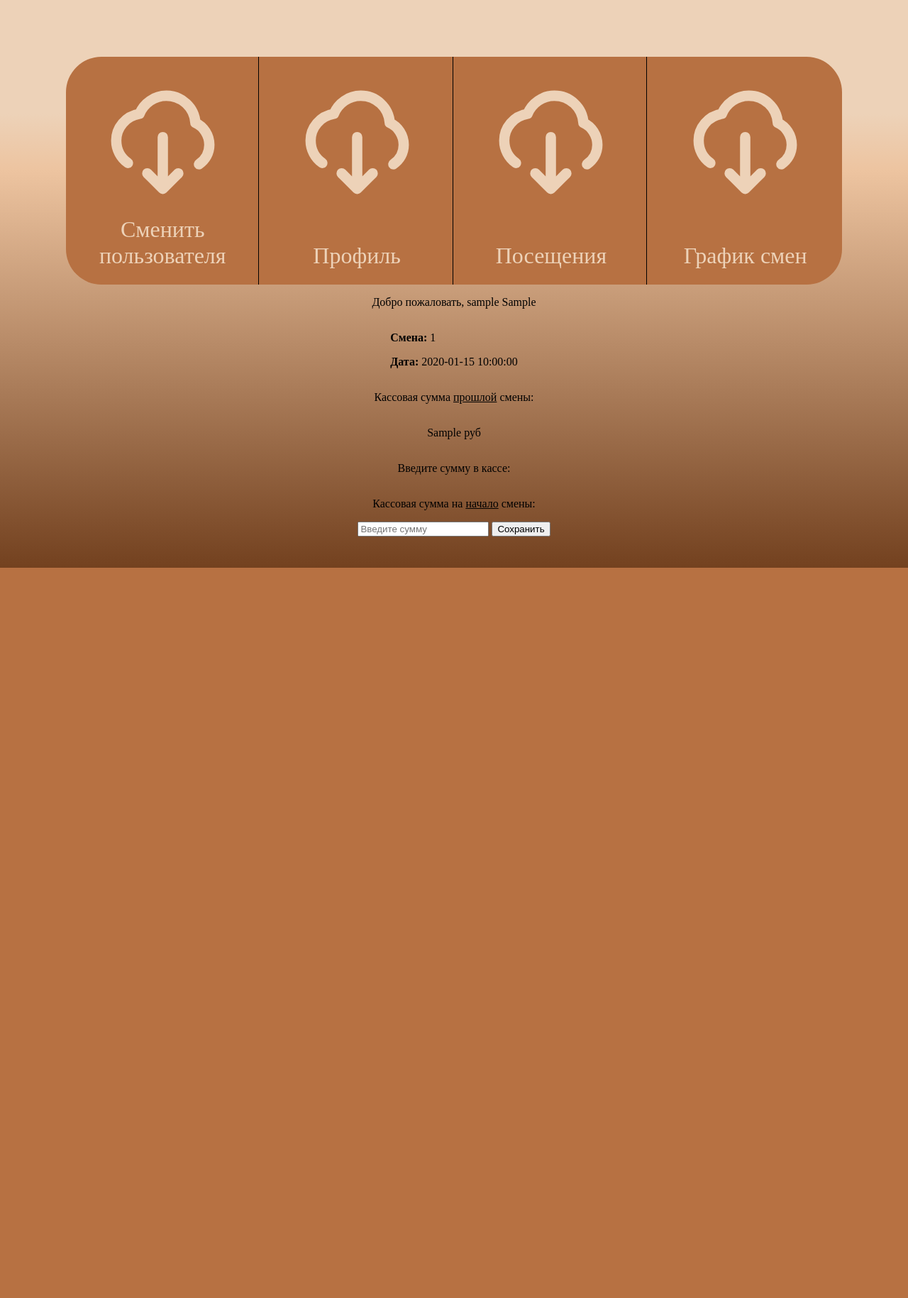
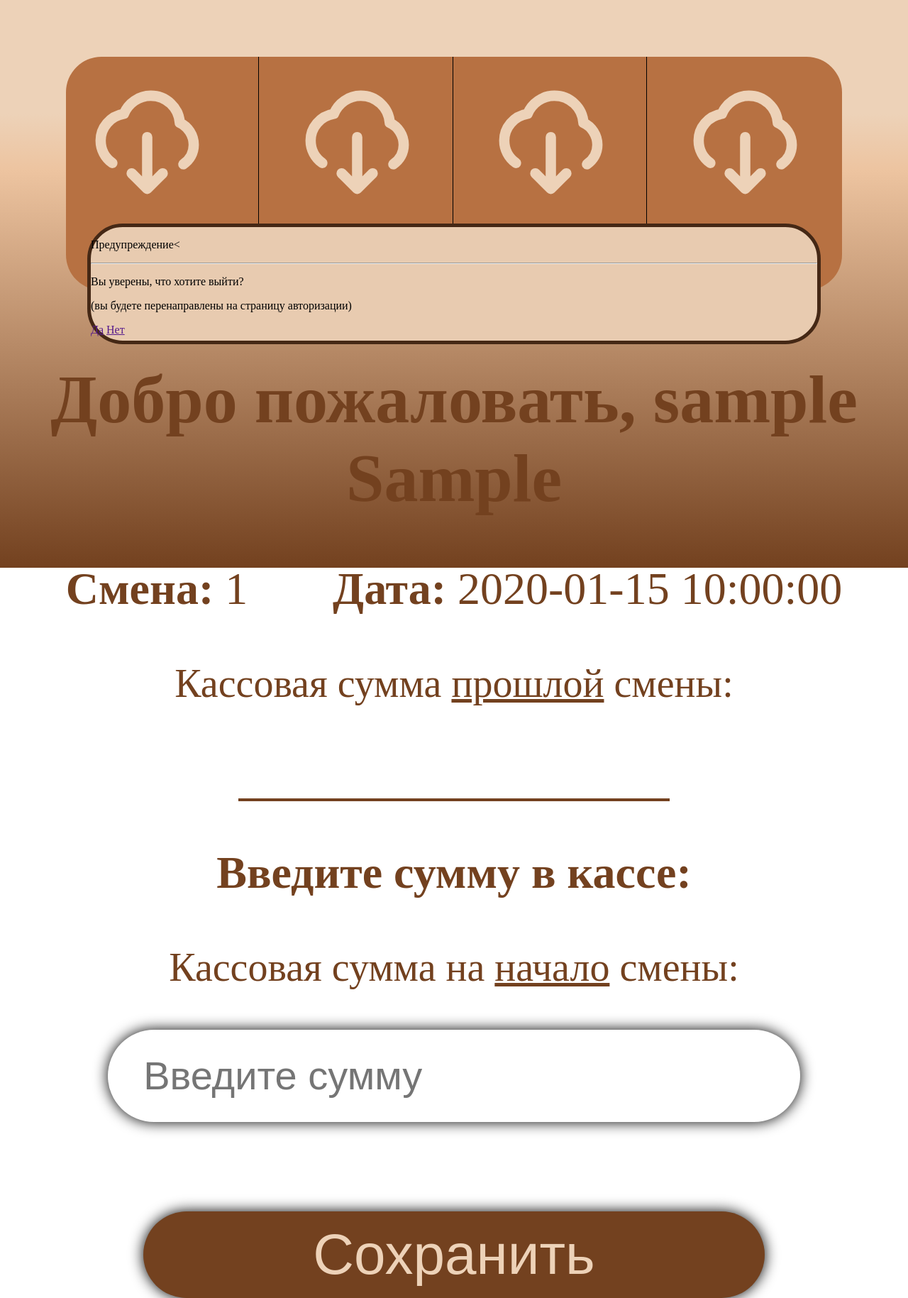
Before and after one commit to Baohas/kotocafe, a Flask app: template templates/dashboard.html in a window 1280 px wide. Shown: the whole page at 71% size. Before the commit the page ends 800 px from the top, so only its background shows below. Run offline with Flask 3, Linux system fonts and the light colour scheme; the template is opened without the code that fills it: most values are stand-ins (such as "Sample title", 1, 10 or a date in 2020).

Commit message:
80% complete dashboard Added DB link Started work on session closing

```diff
--- a/main.py
+++ b/main.py
@@ -1,13 +1,18 @@
 from flask import Flask, render_template, request, redirect, url_for, session
 import sqlite3
+
 app = Flask(__name__)
 app.secret_key = 'my_strong_secret_key_hz'
-
+import DB_utils
 #функция подключения к БД
 def get_db_connection():
     conn = sqlite3.connect('kotocafe.db')
     conn.row_factory = sqlite3.Row
     return conn
+
+@app.route('/')
+def log_in():
+    return redirect('/login')
 
 # Маршрут для страницы авторизации
 @app.route('/login', methods=['GET'])
@@ -20,7 +25,7 @@ def authenticate():
 
     username = request.form['username']
     password = request.form['password']
-    print(username,password)
+
     conn = get_db_connection()
     user = conn.execute(
         'SELECT * FROM Dannve_avtorizacii WHERE Login = ? AND Password = ?',
@@ -29,7 +34,9 @@ def authenticate():
     conn.close()
 
     if user is not None:
-        session['Login'] = username
+        data = DB_utils.get_user_data(username)
+        session['Data'] = data
+        print(session['Data'])
         return redirect(url_for('dashboard'))
     else:
         auth_class='failure'
@@ -37,8 +44,16 @@ def authenticate():
 
 @app.route('/dashboard')
 def dashboard():
-
-    return render_template('dashboard.html')
+    try:
+        return render_template('dashboard.html', user_name=session['Data']['Name'],
+                           user_otchestvo=session['Data']['Otchestvo'],smena_id=10, smena_date='01.01.26',
+                           Nachalniy_ostatok=6666)
+    except:
+        return redirect('/login')
+@app.route('/change_user')
+def change_user():
+    session.clear()
+    return redirect('/login')
 
 if __name__ == '__main__':
     app.run(debug=True)
--- a/static/dashboard.css
+++ b/static/dashboard.css
@@ -41,3 +41,60 @@ text-align: center;
     margin-top:-2%;
     margin-bottom:10%;
 }
+.greet_title{
+    text-align:center; font-size: 6em; margin-top:8%;
+    font-weight: 800; color: rgb(115,65,31);
+    margin-bottom: 0;
+}
+.smena_info{
+    display: flex; flex-direction: row; color: rgb(115,65,31);
+    font-size: 4em; width:90%; align-items: center; justify-content: space-between;
+}
+.text{
+    color: rgb(115,65,31); font-size: 3.5em; margin-top: 0;
+}
+.startoviy_ostatok{
+    color: white; font-size: 4em; margin: 0; width: 50%; text-align: center;
+}
+.startoviy_ostatok::after{
+    display: block; content: "";
+    background-color: rgb(115,65,31); width:auto; height: 4px;
+}
+.subtitle{
+    color:  rgb(115,65,31); font-size: 4em; font-weight: bold;
+}
+form{
+    width: 80%; display: flex; flex-direction: column; align-items: center;
+    justify-content: space-between;
+}
+input[type="number"]{
+    width: 100%; font-size: 3.5em;
+    padding: 15px 50px; border-radius: 100px; height: 100px;
+    width: 90%;
+    box-shadow: 0 0 20px black;
+    margin-bottom: 5%;
+    border: none;
+}
+input[type="submit"]{
+    font-size: 5em;
+    background-color: rgb(115,65,31);
+    color: #edd2b8;
+    border: none; padding: 15px 50px;
+    border-radius: 100px;
+    width: 90%; box-shadow: 0 0 20px black;
+    margin-top: 8%;
+}
+.blur{
+   filter: blur(20px);
+}
+.confirm{
+    position: absolute;
+    width: 100%; height: 100vh; background-color: transparent;
+    display: flex; flex-direction: column; align-items: center; justify-content: center;
+}
+.confirm_form{
+    background-color: rgb(232,203,176);
+    width: 80%; height: 20%;
+    border: 5px solid rgb(69,40,21);
+    border-radius: 50px;
+}
--- /dev/null
+++ b/static/js/dashboard.js
@@ -0,0 +1,6 @@
+function confirm(){
+    container = document.getElementById("container");
+    container.classList.add("blur");
+
+    console.log(container);
+};
--- a/templates/dashboard.html
+++ b/templates/dashboard.html
@@ -6,12 +6,14 @@
     <link rel="stylesheet" href="{{url_for('static', filename='dashboard.css')}}">
 </head>
 <body>
-    <div class="container">
+    <div class="container" id="container">
         <nav>
+
             <div class="nav_item change_user">
-                <img class="icon" src="static/icons/icon_template.svg">
+                <a onclick="confirm()" ><img class="icon" src="static/icons/icon_template.svg"></a>
                 <p class="nav_text">Сменить пользователя</p>
             </div>
+
             <div class="nav_item profile">
                 <img class="icon" src="static/icons/icon_template.svg">
                 <p class="nav_text">Профиль</p>
@@ -35,10 +37,23 @@
         <p class="subtitle">Введите сумму в кассе:</p>
         <p class="text">Кассовая сумма на <u>начало</u> смены:</p>
         <form>
-            <input type="number" placeholder="Введите сумму">
-            <input type="submit" value="Сохранить">
+            <input name="Nachalniy_ostatok" type="number" placeholder="Введите сумму">
+            <input name="submit" type="submit" value="Сохранить">
         </form>
     </div>
+    <div class="confirm">
+        <div class="confirm_form">
+            <p class="confirm_warning">Предупреждение<</p>
+            <hr>
+            <p class="confirm_title">Вы уверены, что хотите выйти?</p>
+            <p class="confirm_text">(вы будете перенаправлены на страницу авторизации)</p>
+            <div class="confirm_buttons">
+                <a class="button" href="">Да</a>
+                <a class="button" href="">Нет</a>
+            </div>
+        </div>
+    </div>
 
+    <script src="{{url_for('static', filename='js/dashboard.js')}}"></script>
 </body>
 </html>
```
Also changed, not shown: DB_utils.py (+50 -8 lines), kotocafe.db.
